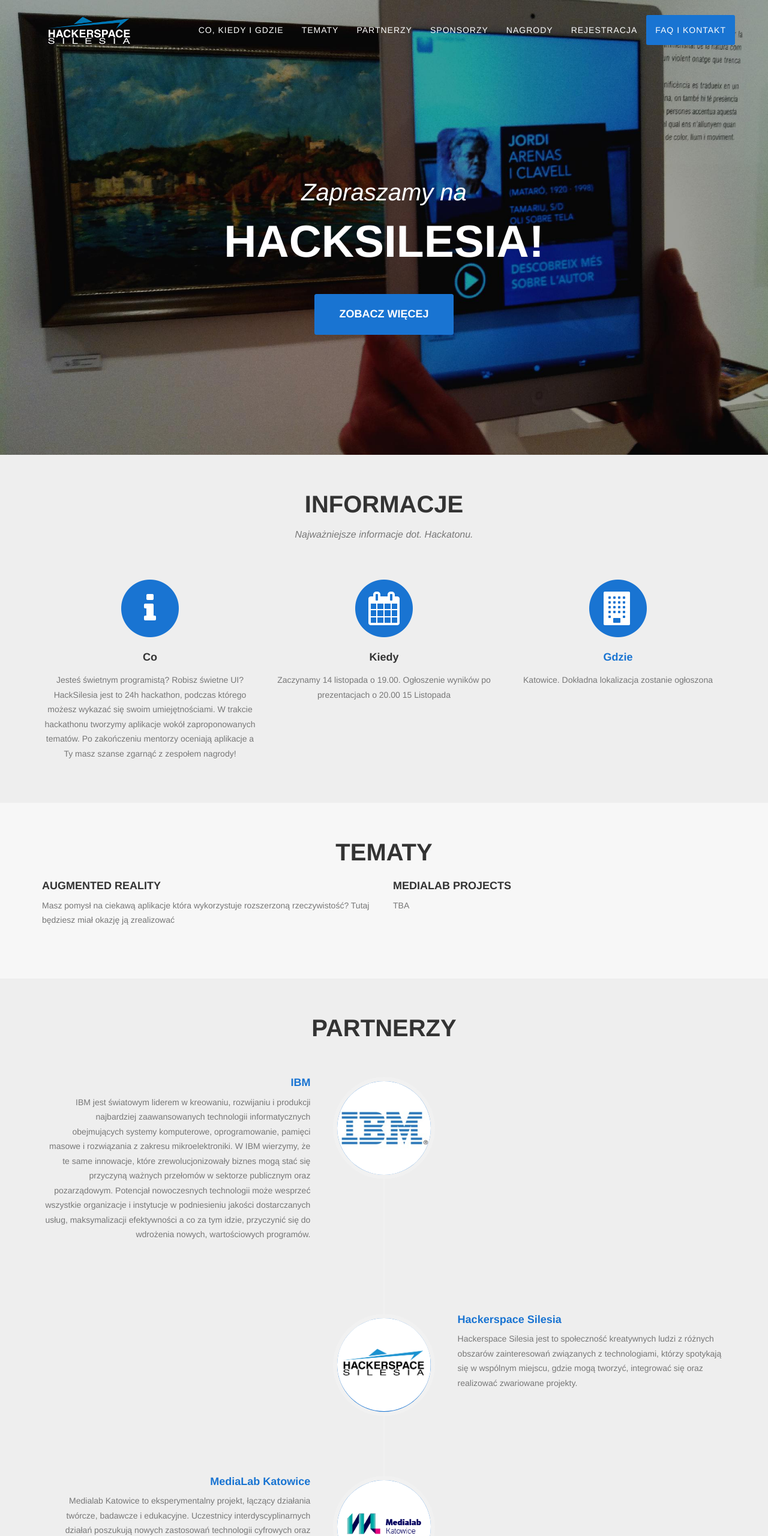
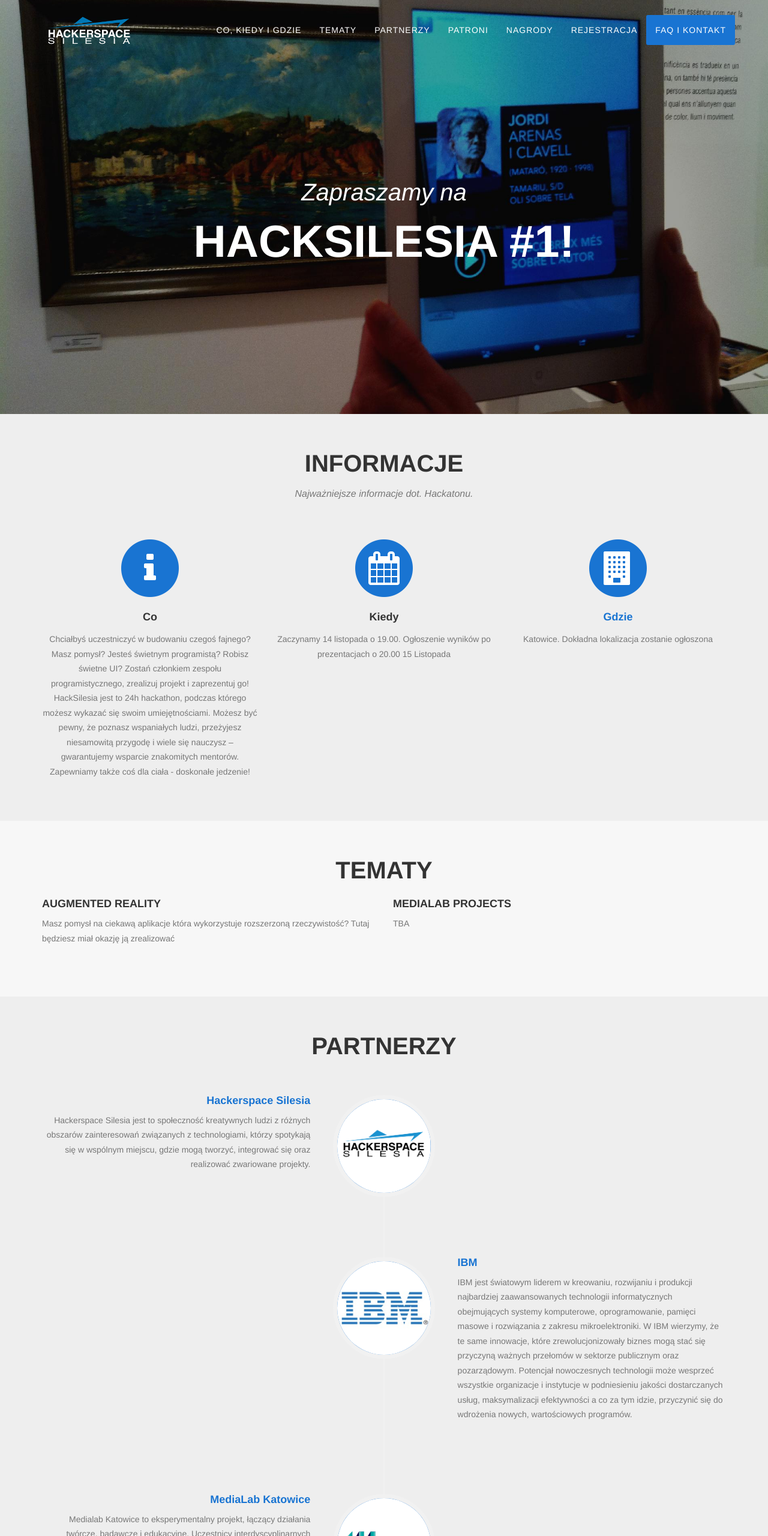
Before and after one commit to hackerspace-silesia/HackSilesia, a website: page src/index.html in a window 1280 px wide. Shown: the top 2560 px of the page at 60% size. Drawn offline with Linux system fonts and the light colour scheme; files that its build step writes are made by us from their sources; files whose address does not match are found by name.

Commit message:
update to master

```diff
--- a/src/index.html
+++ b/src/index.html
@@ -60,7 +60,7 @@
                         <a class="page-scroll" href="#partners">Partnerzy</a>
                     </li>
                     <li>
-                        <a class="page-scroll" href="#sponsors">Sponsorzy</a>
+                        <a class="page-scroll" href="#sponsors">Patroni</a>
                     </li>
                     <li>
                         <a class="page-scroll" href="#prizes">Nagrody</a>
@@ -83,8 +83,7 @@
         <div class="container">
             <div class="intro-text">
                 <div class="intro-lead-in">Zapraszamy na</div>
-                <div class="intro-heading">HackSilesia!</div>
-                <a href="#where" class="page-scroll btn btn-xl">Zobacz więcej</a>
+                <div class="intro-heading">HackSilesia #1!</div>
             </div>
         </div>
     </header>
@@ -105,7 +104,7 @@
                         <i class="fa fa-info fa-stack-1x fa-inverse"></i>
                     </span>
                     <h4 class="service-heading">Co</h4>
-                    <p class="text-muted">Jesteś świetnym programistą? Robisz świetne UI? HackSilesia jest to 24h hackathon, podczas którego możesz wykazać się swoim umiejętnościami. W trakcie hackathonu tworzymy aplikacje wokół zaproponowanych tematów. Po zakończeniu mentorzy oceniają aplikacje a Ty masz szanse zgarnąć z zespołem nagrody!</p>
+                    <p class="text-muted">Chciałbyś uczestniczyć w budowaniu czegoś fajnego? Masz pomysł? Jesteś świetnym programistą? Robisz świetne UI? Zostań członkiem zespołu programistycznego, zrealizuj projekt i zaprezentuj go! HackSilesia jest to 24h hackathon, podczas którego możesz wykazać się swoim umiejętnościami. Możesz być pewny, że poznasz wspaniałych ludzi, przeżyjesz niesamowitą przygodę i wiele się nauczysz – gwarantujemy wsparcie znakomitych mentorów. Zapewniamy także coś dla ciała - doskonałe jedzenie!</p>
                 </div>
                 <div class="col-md-4">
                     <span class="fa-stack fa-4x">
@@ -186,24 +185,6 @@
                     <ul class="timeline">
                         <li>
                             <div class="timeline-image">
-                                <a href="http://ibm.com">
-                                    <img class="img-circle img-responsive" src="img/about/1.jpg" alt="" height="200" width="200">
-                                </a>
-                            </div>
-                            <div class="timeline-panel">
-                                <div class="timeline-heading">
-                                    <a href="http://ibm.com">
-                                        <h4 class="subheading">IBM</h4>
-                                    </a>
-                                </div>
-                                <div class="timeline-body">
-                                    <p class="text-muted">IBM jest światowym liderem w kreowaniu, rozwijaniu i produkcji najbardziej zaawansowanych technologii informatycznych obejmujących systemy komputerowe, oprogramowanie, pamięci masowe i rozwiązania z zakresu mikroelektroniki.
-                                    W IBM wierzymy, że te same innowacje, które zrewolucjonizowały biznes mogą stać się przyczyną ważnych przełomów w sektorze publicznym oraz pozarządowym. Potencjał nowoczesnych technologii może wesprzeć wszystkie organizacje i instytucje w podniesieniu jakości dostarczanych usług, maksymalizacji efektywności a co za tym idzie, przyczynić się do wdrożenia nowych, wartościowych programów.</p>
-                                </div>
-                            </div>
-                        </li>
-                        <li class="timeline-inverted">
-                            <div class="timeline-image">
                                 <a href="http://silesia.hackerspace.pl">
                                     <img class="img-circle img-responsive" src="img/about/2.png" alt="" height="200" width="200">
                                 </a>
@@ -218,6 +199,24 @@
                                     <p class="text-muted">Hackerspace Silesia jest to społeczność kreatywnych ludzi z różnych obszarów zainteresowań związanych z technologiami, którzy spotykają się w wspólnym miejscu, gdzie mogą tworzyć, integrować się oraz realizować zwariowane
                                         projekty.
                                     </p>
+                                </div>
+                            </div>
+                        </li>
+                        <li class="timeline-inverted">
+                            <div class="timeline-image">
+                                <a href="http://ibm.com">
+                                    <img class="img-circle img-responsive" src="img/about/1.jpg" alt="" height="200" width="200">
+                                </a>
+                            </div>
+                            <div class="timeline-panel">
+                                <div class="timeline-heading">
+                                    <a href="http://ibm.com">
+                                        <h4 class="subheading">IBM</h4>
+                                    </a>
+                                </div>
+                                <div class="timeline-body">
+                                    <p class="text-muted">IBM jest światowym liderem w kreowaniu, rozwijaniu i produkcji najbardziej zaawansowanych technologii informatycznych obejmujących systemy komputerowe, oprogramowanie, pamięci masowe i rozwiązania z zakresu mikroelektroniki.
+                                    W IBM wierzymy, że te same innowacje, które zrewolucjonizowały biznes mogą stać się przyczyną ważnych przełomów w sektorze publicznym oraz pozarządowym. Potencjał nowoczesnych technologii może wesprzeć wszystkie organizacje i instytucje w podniesieniu jakości dostarczanych usług, maksymalizacji efektywności a co za tym idzie, przyczynić się do wdrożenia nowych, wartościowych programów.</p>
                                 </div>
                             </div>
                         </li>
@@ -337,12 +336,7 @@
             </div>
             <div class="row">
                 <div class="col-lg-12">
-                    <div class="row">
-                        <div class="col-lg-12 text-center">
-                            <div id="success"></div>
-                            <button type="submit" class="btn btn-xl" disabled>Rejestracja nie jest jeszcze otwarta</button>
-                        </div>
-                    </div>
+                    <div style="width:100%; text-align:left;" ><iframe  src="//eventbrite.com/tickets-external?eid=13846891425&ref=etckt" frameborder="0" height="260" width="100%" vspace="0" hspace="0" marginheight="5" marginwidth="5" scrolling="auto" allowtransparency="true"></iframe><div style="font-family:Helvetica, Arial; font-size:10px; padding:5px 0 5px; margin:2px; width:100%; text-align:left;" ><a style="color:#ddd; text-decoration:none;" target="_blank" href="http://www.eventbrite.com/r/etckt">Event management</a><span style="color:#ddd;"> for </span><a style="color:#ddd; text-decoration:none;" target="_blank" href="https://www.eventbrite.com/e/hacksilesia-1-tickets-13846891425?ref=etckt">HackSilesia #1</a> <span style="color:#ddd;">powered by</span> <a style="color:#ddd; text-decoration:none;" target="_blank" href="http://www.eventbrite.com?ref=etckt">Eventbrite</a></div></div>
                 </div>
             </div>
         </div>
```
Also changed, not shown: deploy/index.html (+2 -2 lines).
